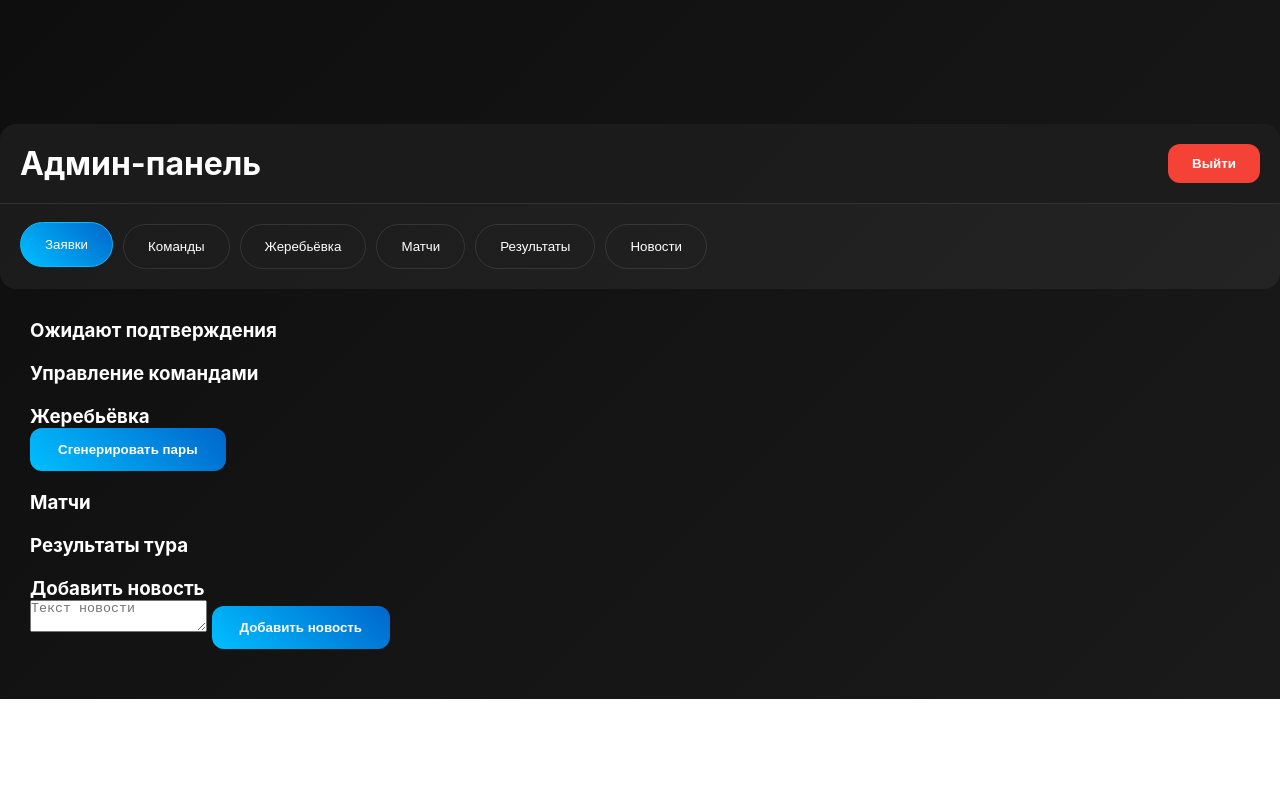
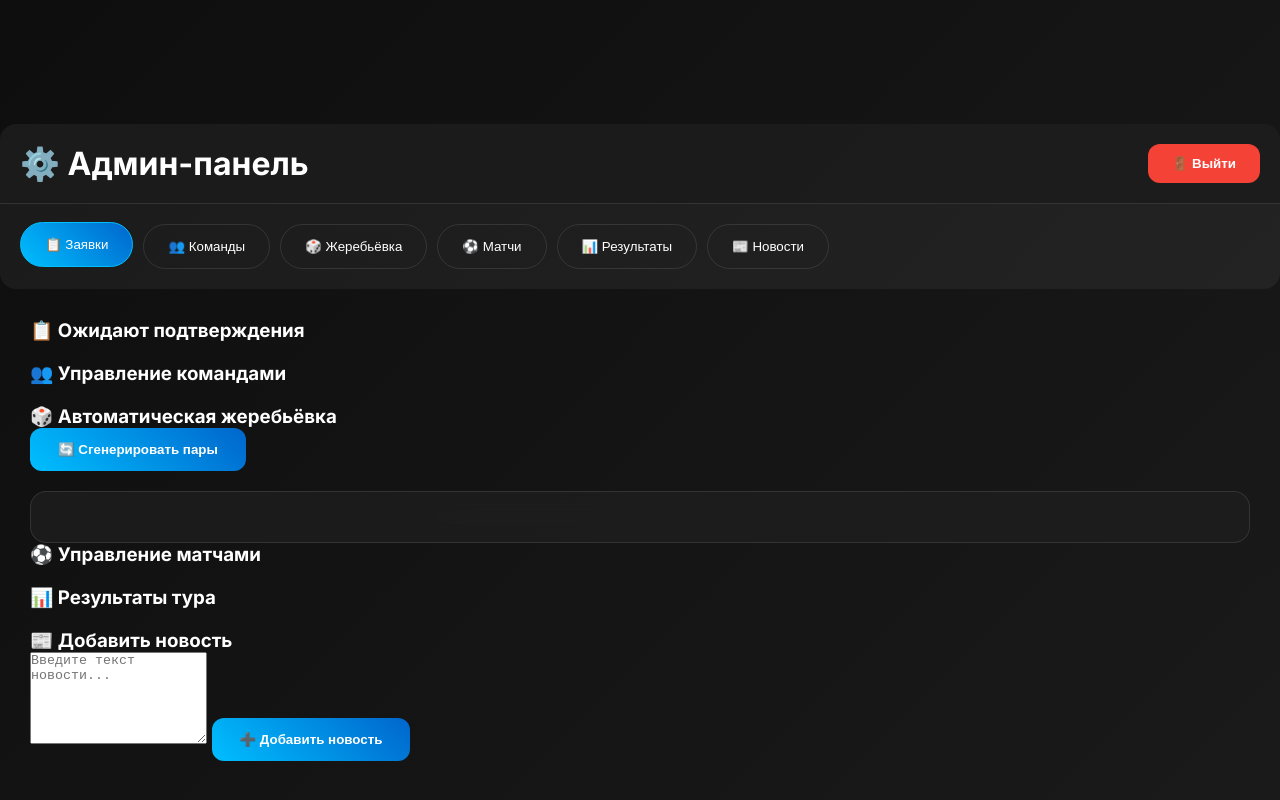
Before and after one commit to admin-c/Teacher-assistant, a website: page admin.html in a window 1280 px wide. Shown: the part 676-1476 px from the top of the page. Before the commit the page ends 1375 px from the top, so only its background shows below. Drawn offline with Linux system fonts and the light colour scheme.

Commit message:
Update admin.html

```diff
--- a/admin.html
+++ b/admin.html
@@ -5,11 +5,12 @@
     <meta name="viewport" content="width=device-width, initial-scale=1.0">
     <title>Админ-панель - Лъилибская Лига</title>
     <link rel="stylesheet" href="styles.css">
+    <link href="https://fonts.googleapis.com/css2?family=Inter:wght@300;400;500;600;700&display=swap" rel="stylesheet">
 </head>
 <body class="admin-body">
     <div id="login-form" class="admin-login">
         <div class="login-card">
-            <h2>Вход в админ-панель</h2>
+            <h2>🔐 Вход в админ-панель</h2>
             <input type="password" id="admin-password" placeholder="Введите пароль">
             <button onclick="login()">Войти</button>
         </div>
@@ -17,23 +18,23 @@
 
     <div id="admin-panel" class="hidden">
         <header class="admin-header">
-            <h1>Админ-панель</h1>
-            <button onclick="logout()" class="logout-btn">Выйти</button>
+            <h1>⚙️ Админ-панель</h1>
+            <button onclick="logout()" class="logout-btn">🚪 Выйти</button>
         </header>
 
         <nav class="admin-nav">
-            <button class="admin-tab-btn active" data-tab="registrations">Заявки</button>
-            <button class="admin-tab-btn" data-tab="teams">Команды</button>
-            <button class="admin-tab-btn" data-tab="draw">Жеребьёвка</button>
-            <button class="admin-tab-btn" data-tab="matches">Матчи</button>
-            <button class="admin-tab-btn" data-tab="results">Результаты</button>
-            <button class="admin-tab-btn" data-tab="news">Новости</button>
+            <button class="admin-tab-btn active" data-tab="registrations">📋 Заявки</button>
+            <button class="admin-tab-btn" data-tab="teams">👥 Команды</button>
+            <button class="admin-tab-btn" data-tab="draw">🎲 Жеребьёвка</button>
+            <button class="admin-tab-btn" data-tab="matches">⚽ Матчи</button>
+            <button class="admin-tab-btn" data-tab="results">📊 Результаты</button>
+            <button class="admin-tab-btn" data-tab="news">📰 Новости</button>
         </nav>
 
         <main class="admin-main">
             <!-- Заявки -->
             <div id="tab-registrations" class="admin-tab-content active">
-                <h3>Ожидают подтверждения</h3>
+                <h3>📋 Ожидают подтверждения</h3>
                 <div id="pending-registrations" class="admin-grid">
                     <!-- Заявки будут загружены -->
                 </div>
@@ -41,7 +42,7 @@
 
             <!-- Команды -->
             <div id="tab-teams" class="admin-tab-content">
-                <h3>Управление командами</h3>
+                <h3>👥 Управление командами</h3>
                 <div id="teams-list" class="admin-grid">
                     <!-- Команды будут загружены -->
                 </div>
@@ -49,16 +50,16 @@
 
             <!-- Жеребьёвка -->
             <div id="tab-draw" class="admin-tab-content">
-                <h3>Жеребьёвка</h3>
-                <button onclick="performDraw()" class="primary-btn">Сгенерировать пары</button>
-                <div id="draw-results" class="draw-results">
+                <h3>🎲 Автоматическая жеребьёвка</h3>
+                <button onclick="performDraw()" class="primary-btn">🔄 Сгенерировать пары</button>
+                <div id="draw-results" class="admin-card">
                     <!-- Результаты жеребьёвки -->
                 </div>
             </div>
 
             <!-- Матчи -->
             <div id="tab-matches" class="admin-tab-content">
-                <h3>Матчи</h3>
+                <h3>⚽ Управление матчами</h3>
                 <div id="matches-list" class="admin-grid">
                     <!-- Матчи будут загружены -->
                 </div>
@@ -66,7 +67,7 @@
 
             <!-- Результаты -->
             <div id="tab-results" class="admin-tab-content">
-                <h3>Результаты тура</h3>
+                <h3>📊 Результаты тура</h3>
                 <div id="results-list" class="admin-grid">
                     <!-- Результаты будут загружены -->
                 </div>
@@ -74,9 +75,9 @@
 
             <!-- Новости -->
             <div id="tab-news" class="admin-tab-content">
-                <h3>Добавить новость</h3>
-                <textarea id="news-content" placeholder="Текст новости"></textarea>
-                <button onclick="addNews()" class="primary-btn">Добавить новость</button>
+                <h3>📰 Добавить новость</h3>
+                <textarea id="news-content" placeholder="Введите текст новости..." rows="6"></textarea>
+                <button onclick="addNews()" class="primary-btn">➕ Добавить новость</button>
             </div>
         </main>
     </div>
```
